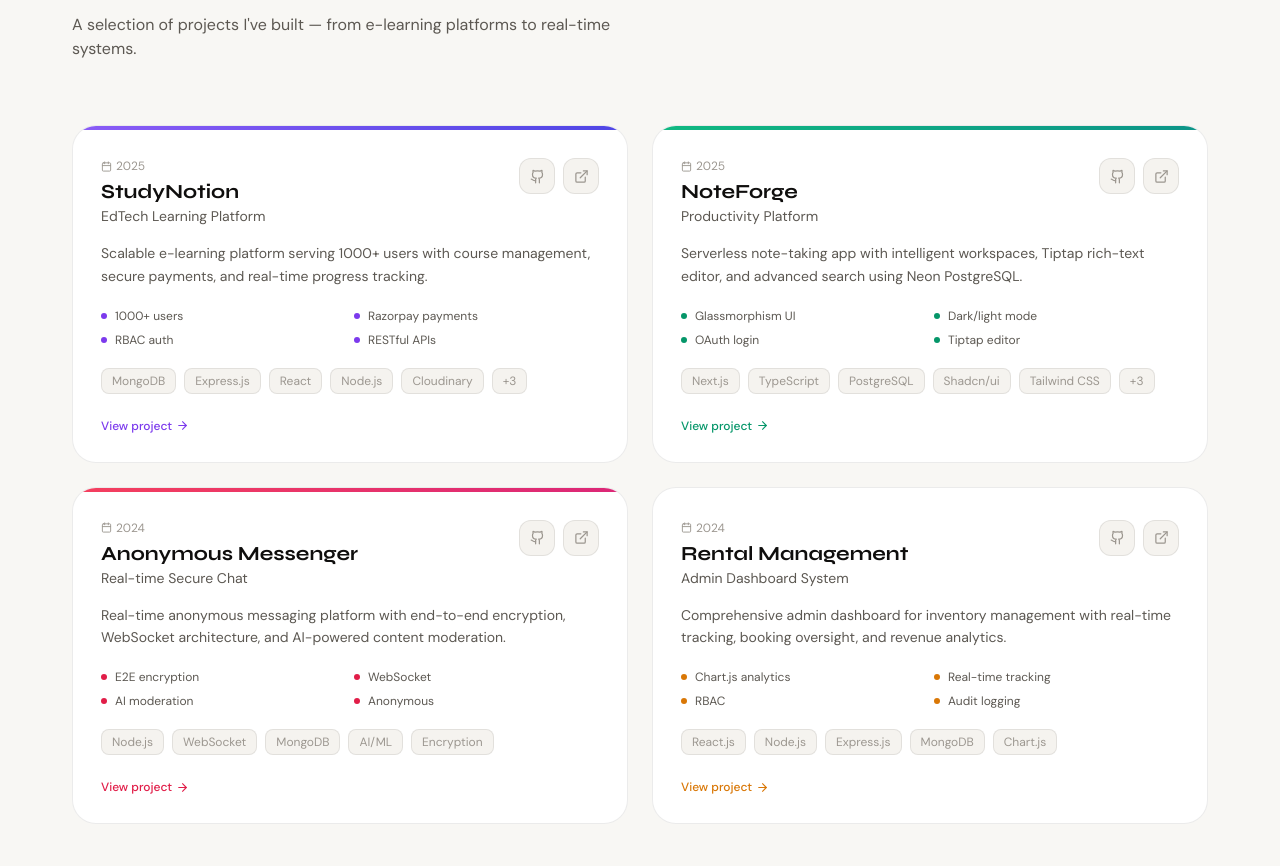
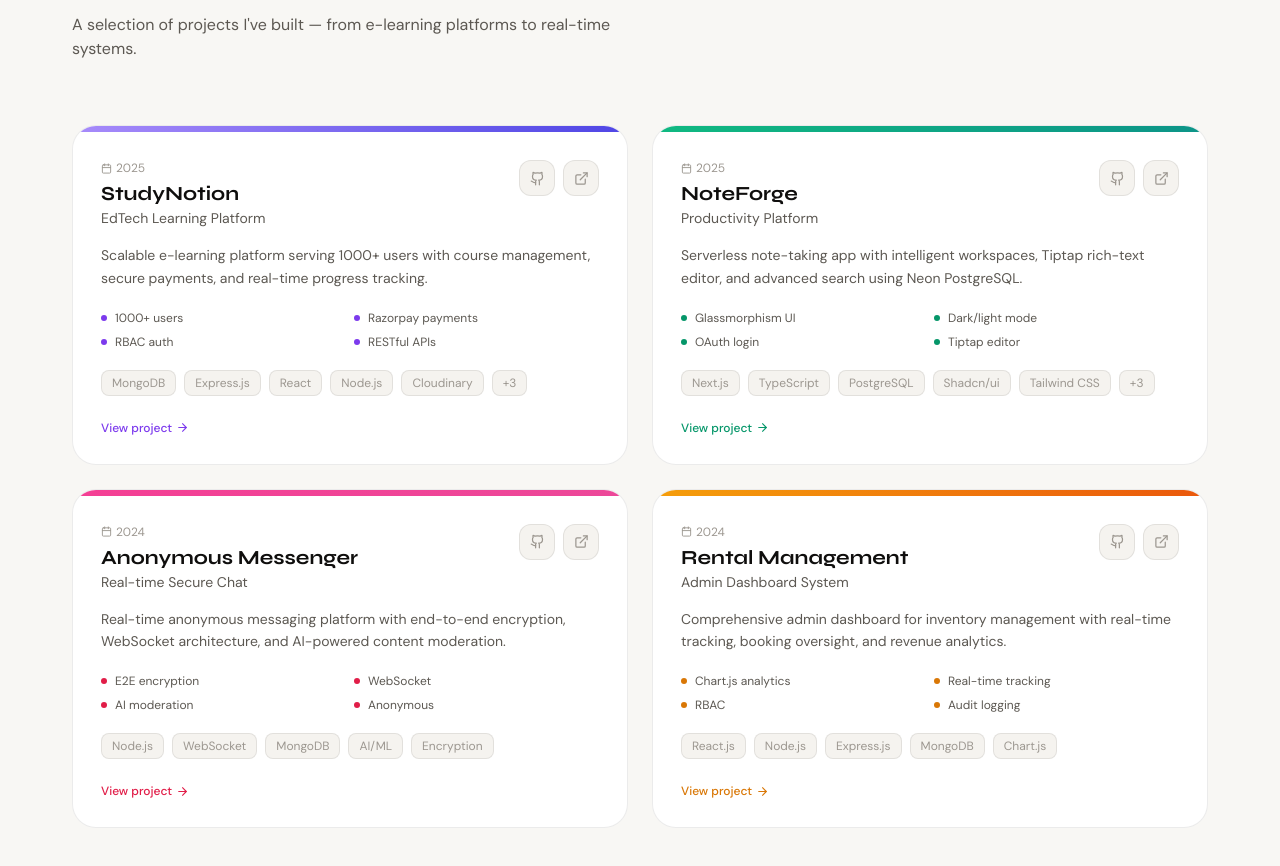
Before and after one commit to Fenil1828/Portfolio, a Next.js app: page / in a window 1280 px wide. Shown: the part 1853-2719 px from the top of the page. Built offline with nearby package versions, Linux system fonts and the light colour scheme.

Commit message:
Fix project card color lines using inline styles - all colors now properly visible including Rental Management

```diff
--- a/components/Projects.tsx
+++ b/components/Projects.tsx
@@ -43,7 +43,17 @@ export default function Projects() {
               className="group relative bg-surface border border-subtle rounded-3xl overflow-hidden cursor-default"
             >
               {/* Gradient top bar */}
-              <div className={`h-1 w-full bg-gradient-to-r ${project.color}`} />
+              <div
+                className="h-1.5 w-full transition-all duration-300"
+                style={{
+                  background: project.color.includes('violet') ? 'linear-gradient(to right, #a78bfa, #4f46e5)' :
+                              project.color.includes('emerald') ? 'linear-gradient(to right, #10b981, #0d9488)' :
+                              project.color.includes('rose') ? 'linear-gradient(to right, #f43f94, #ec4899)' :
+                              project.color.includes('amber') ? 'linear-gradient(to right, #f59e0b, #ea580c)' :
+                              'linear-gradient(to right, #6b7280, #6b7280)',
+                  boxShadow: hovered === i ? `0 0 16px ${project.accent}60` : 'none'
+                }}
+              />
 
               {/* Animated glow on hover */}
               <motion.div
```
